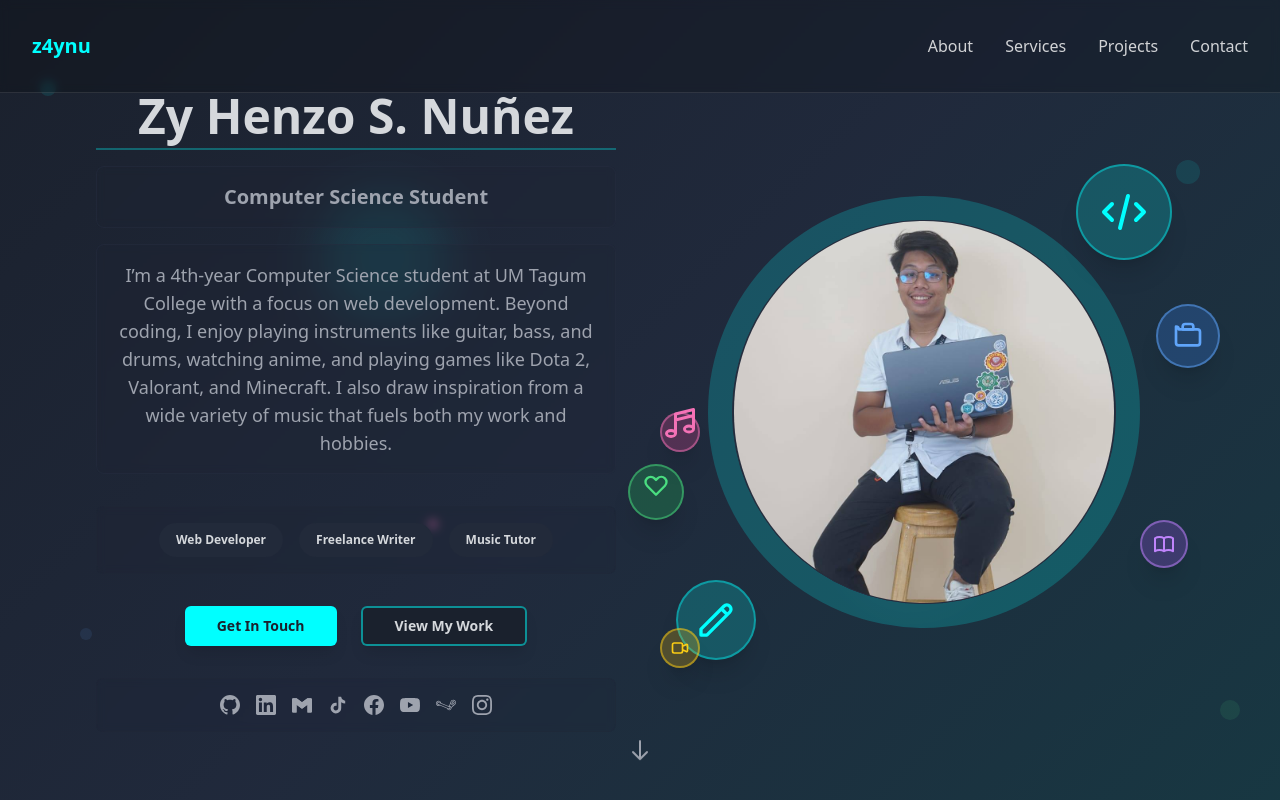
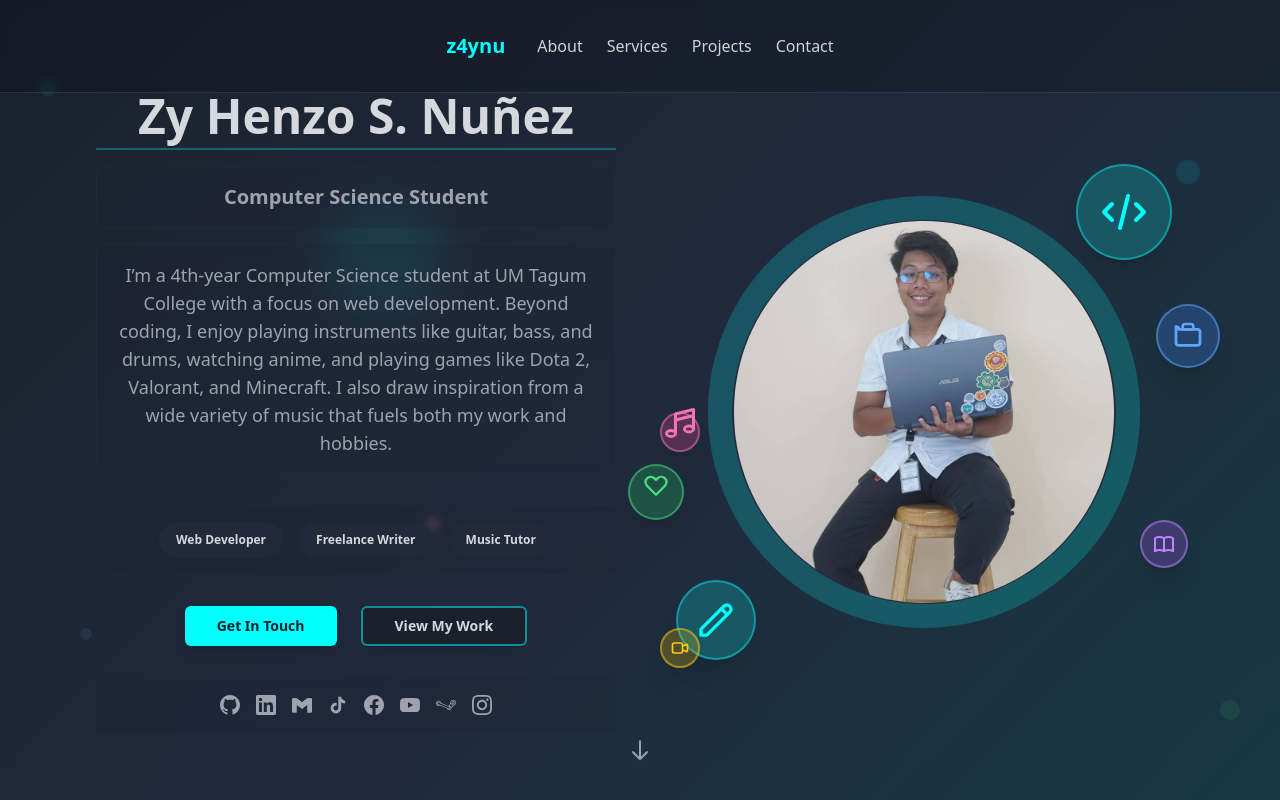
Before and after one commit to z4ynu/z4ynu-online-portfolio, a React (Vite) app: page / in a window 1280 px wide. Shown: the top 800 px of the page. Built offline with nearby package versions, Linux system fonts and the light colour scheme.

Commit message:
put all content in header to center

```diff
--- a/src/components/Header.jsx
+++ b/src/components/Header.jsx
@@ -35,9 +35,10 @@ const Header = () => {
 
   return (
     <header className="fixed top-0 left-0 right-0 z-50 bg-black/20 backdrop-blur-sm border-b border-white/10">
-      <nav className="flex items-center justify-between p-6 md:p-8">
+      <nav className="flex items-center justify-center p-6 md:p-8">
+        <div className="flex items-center space-x-8">
           <div className="text-xl font-bold text-primary">z4ynu</div>
-        <div className="hidden md:flex items-center space-x-8">
+          <div className="hidden md:flex items-center space-x-6">
             <button
               onClick={() => scrollToSection("about")}
               className="text-white/80 hover:text-primary transition-colors font-medium"
@@ -63,6 +64,7 @@ const Header = () => {
               Contact
             </button>
           </div>
+        </div>
       </nav>
     </header>
   );
```
Lines whose indentation alone changed are shown as unchanged.
